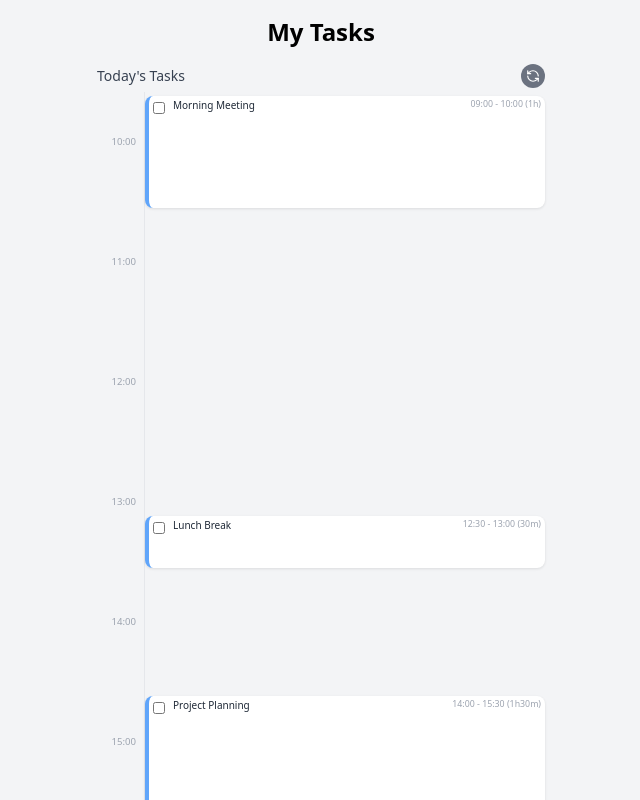
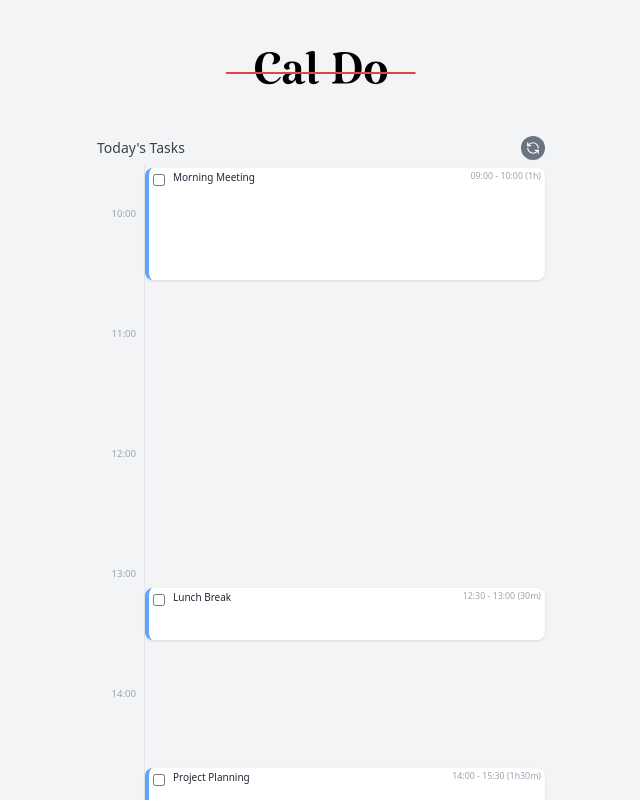
Before and after one commit to jonamar/caldo, a React (Create React App) app: page / in a window 1280 px wide. Shown: the top 800 px of the page, without its empty margins (319-959 px from the left). Built offline with nearby package versions, Linux system fonts and the light colour scheme; no server answers.

Commit message:
style: new logo

```diff
--- a/src/App.js
+++ b/src/App.js
@@ -4,7 +4,7 @@ import Calendar from "./components/Calendar";
 function App() {
   return (
     <div className="min-h-screen bg-gray-100 flex flex-col items-center p-4">
-      <h1 className="text-2xl font-bold mb-4 text-center">My Tasks</h1>
+      <h1 className="text-2xl font-bold mb-4 text-center"><img src="/images/caldo-logo.svg" alt="Caldo Logo" /></h1>
       <Calendar />
     </div>
   );
```
Also changed, not shown: public/images/caldo-logo.svg (added).
